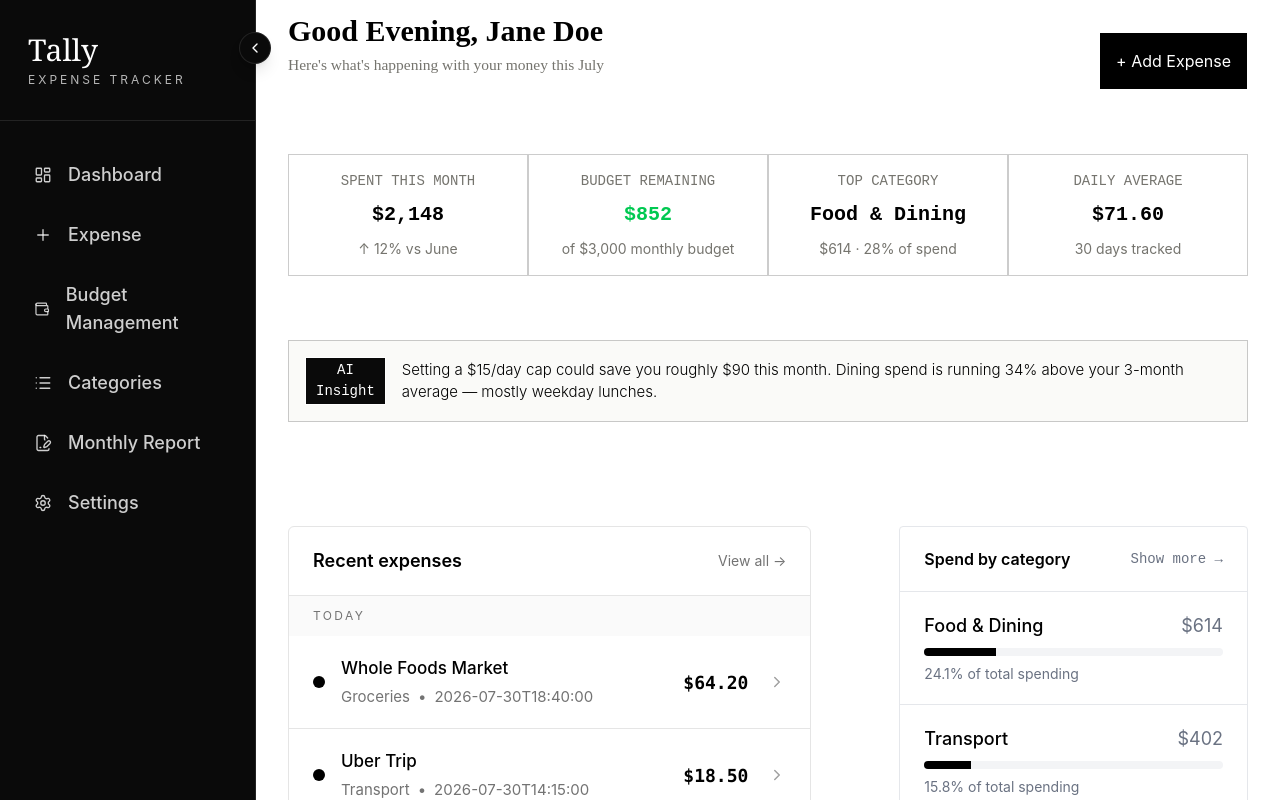
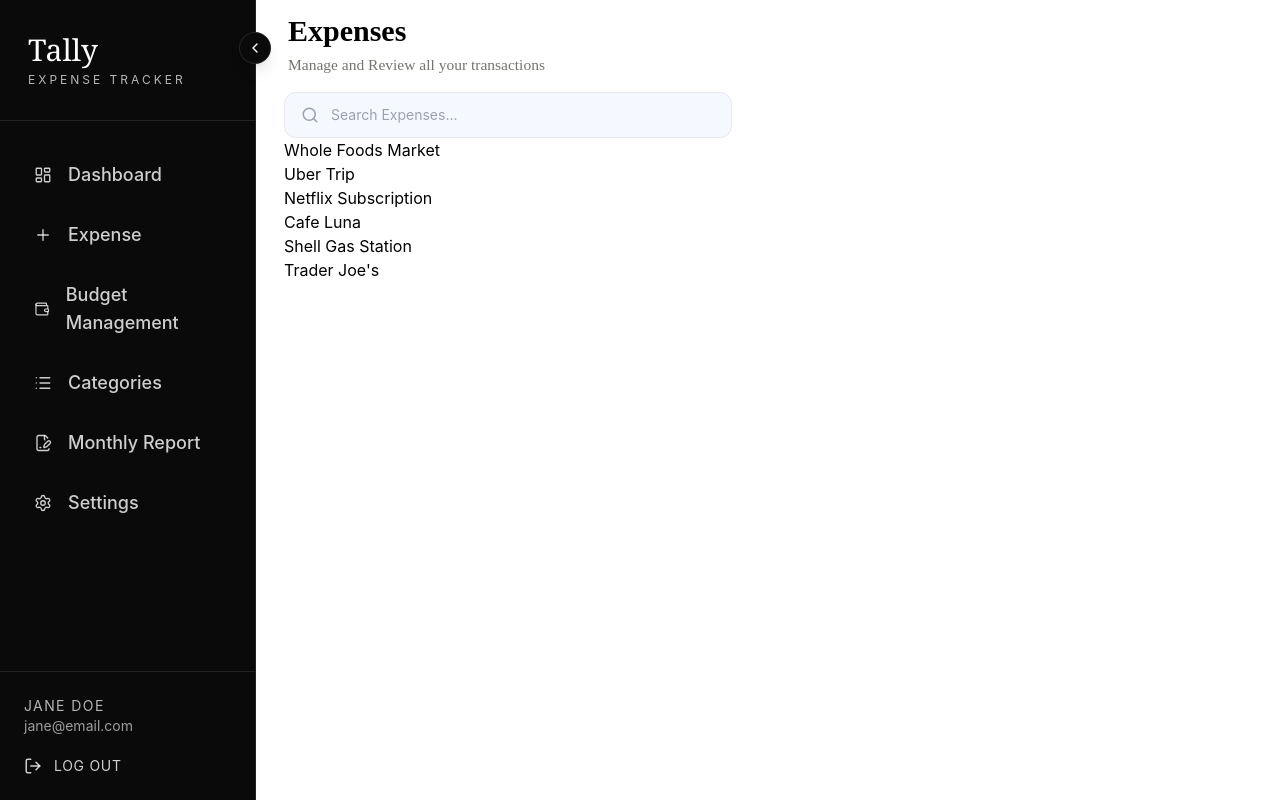
Before and after one commit to Agraj-Prtp-Singh/Tall-Expense-Tracker, a React (Vite) app in the folder client/: page / in a window 1280 px wide. Shown: the top 800 px of the page. Built offline with nearby package versions, Linux system fonts and the light colour scheme.

Commit message:
Add Expense page

```diff
--- a/client/src/App.jsx
+++ b/client/src/App.jsx
@@ -4,7 +4,7 @@ import RightPanel from "./components/auth/RightPanel";
 import Sidebar from "./components/layout/Sidebar";
 import Dashboard from "./pages/Dashboard";
 import "react-datepicker/dist/react-datepicker.css";
-import AddExpenses from "./pages/AddExpenses";
+import Expense from "./pages/Expense";
 
 const App = () => {
   return (
@@ -16,8 +16,8 @@ const App = () => {
       <Sidebar />
 
       <main className="flex-1">
-        <Dashboard />
-        {/* <AddExpenses /> */}
+        {/* <Dashboard /> */}
+        <Expense />
       </main>
     </div>
   );
```
